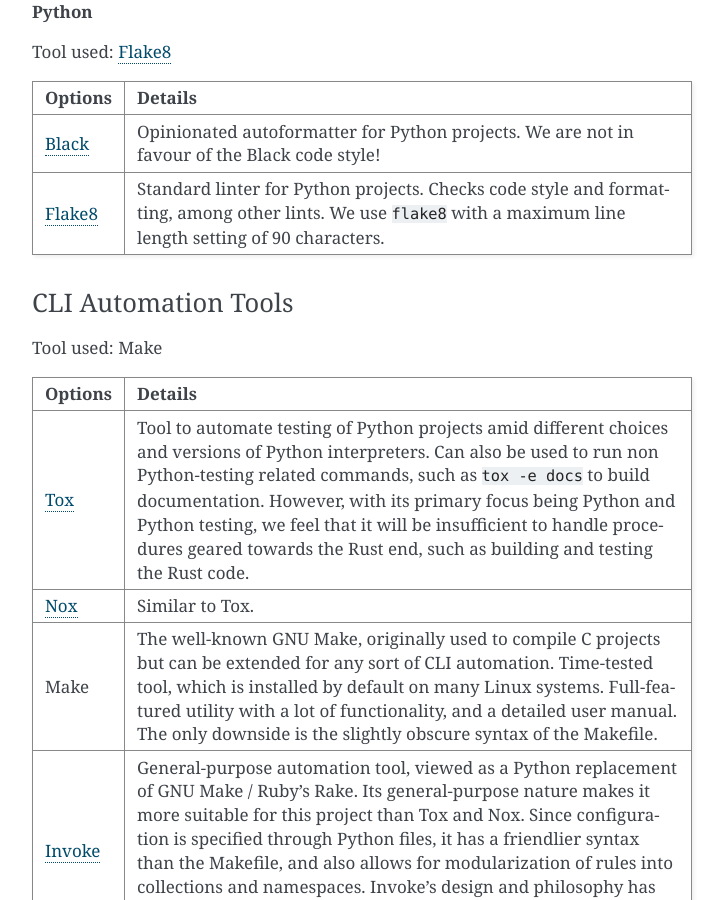
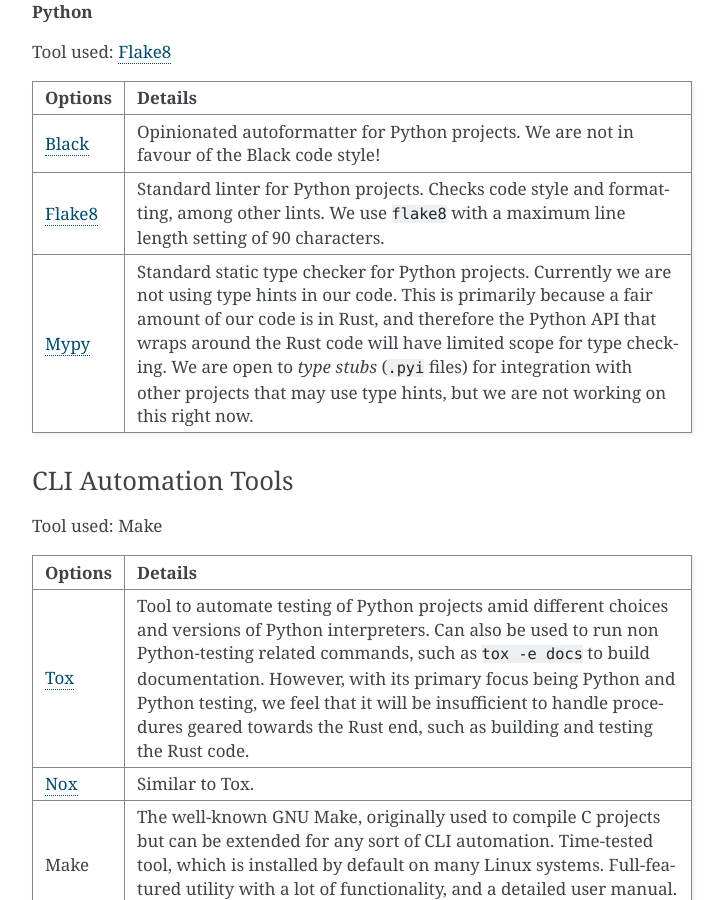
Before and after one commit to codeandfire/keywey, a Sphinx documentation site: the page built from docs/userguide/development.rst, in a window 1280 px wide and 900 px high, scrolled down 3870 px. Shown: the whole window, without its empty margins (388-1112 px from the left). Built offline with Sphinx 7.4.7, drawn with Linux system fonts in a browser that asks for light colours.

Commit message:
Note explaining why MyPy is not used
This note has been added to the Linters and Formatters subsection of the
Tooling section in the Development Guide.

```diff
--- a/docs/userguide/development.rst
+++ b/docs/userguide/development.rst
@@ -161,6 +161,10 @@
 `Black <https://github.com/psf/black>`_                         Opinionated autoformatter for Python projects. We are not in favour of the Black code style!
 `Flake8 <https://flake8.pycqa.org/en/latest/index.html>`_       Standard linter for Python projects. Checks code style and formatting, among other lints. We use ``flake8`` with a
                                                                 maximum line length setting of 90 characters.
+`Mypy <http://mypy-lang.org/>`_                                 Standard static type checker for Python projects. Currently we are not using type hints in our code. This is primarily
+                                                                because a fair amount of our code is in Rust, and therefore the Python API that wraps around the Rust code will have
+                                                                limited scope for type checking. We are open to *type stubs* (``.pyi`` files) for integration with other projects
+                                                                that may use type hints, but we are not working on this right now.
 =============================================================== =====================================================================================================================
 
 CLI Automation Tools
```
